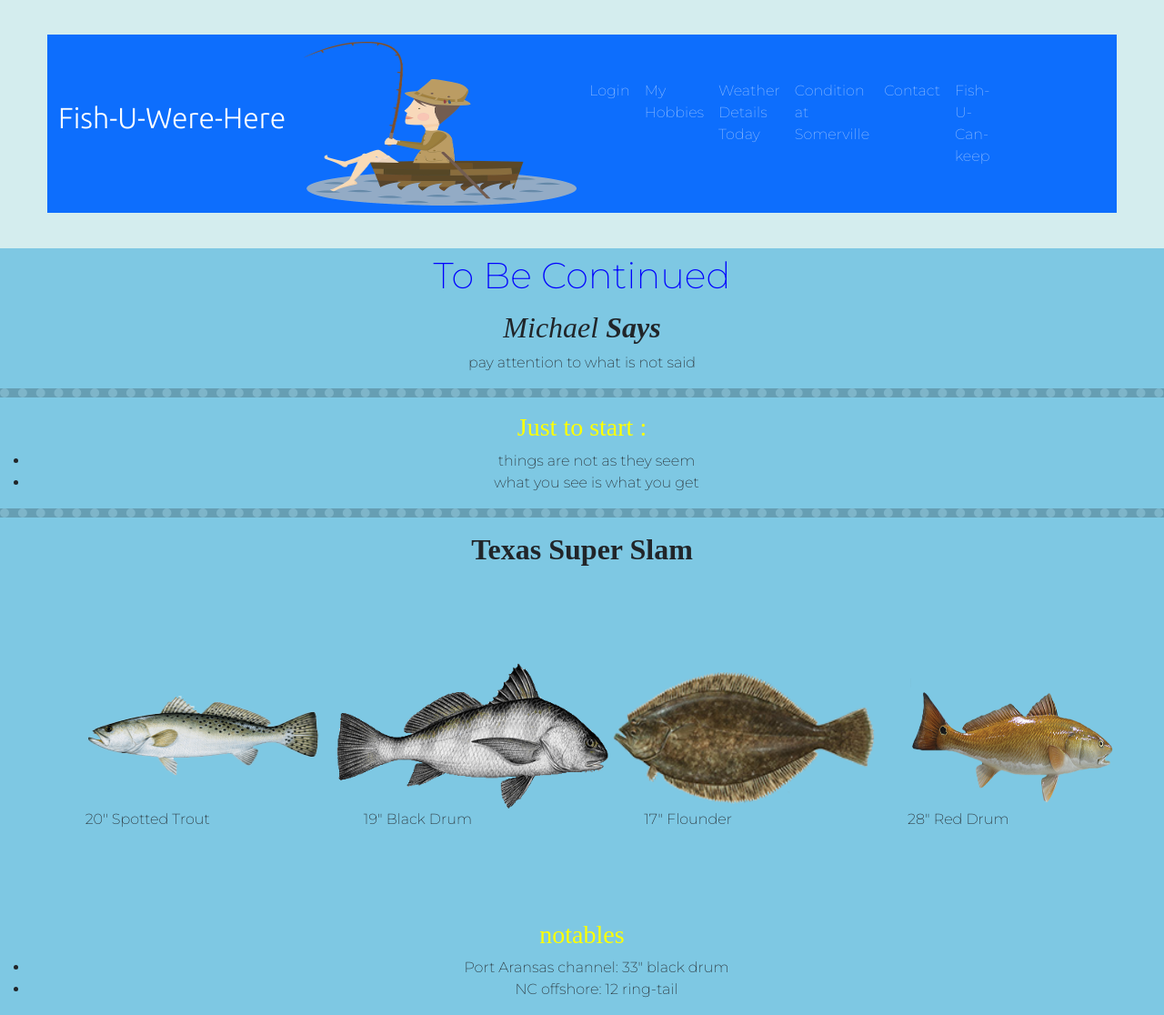
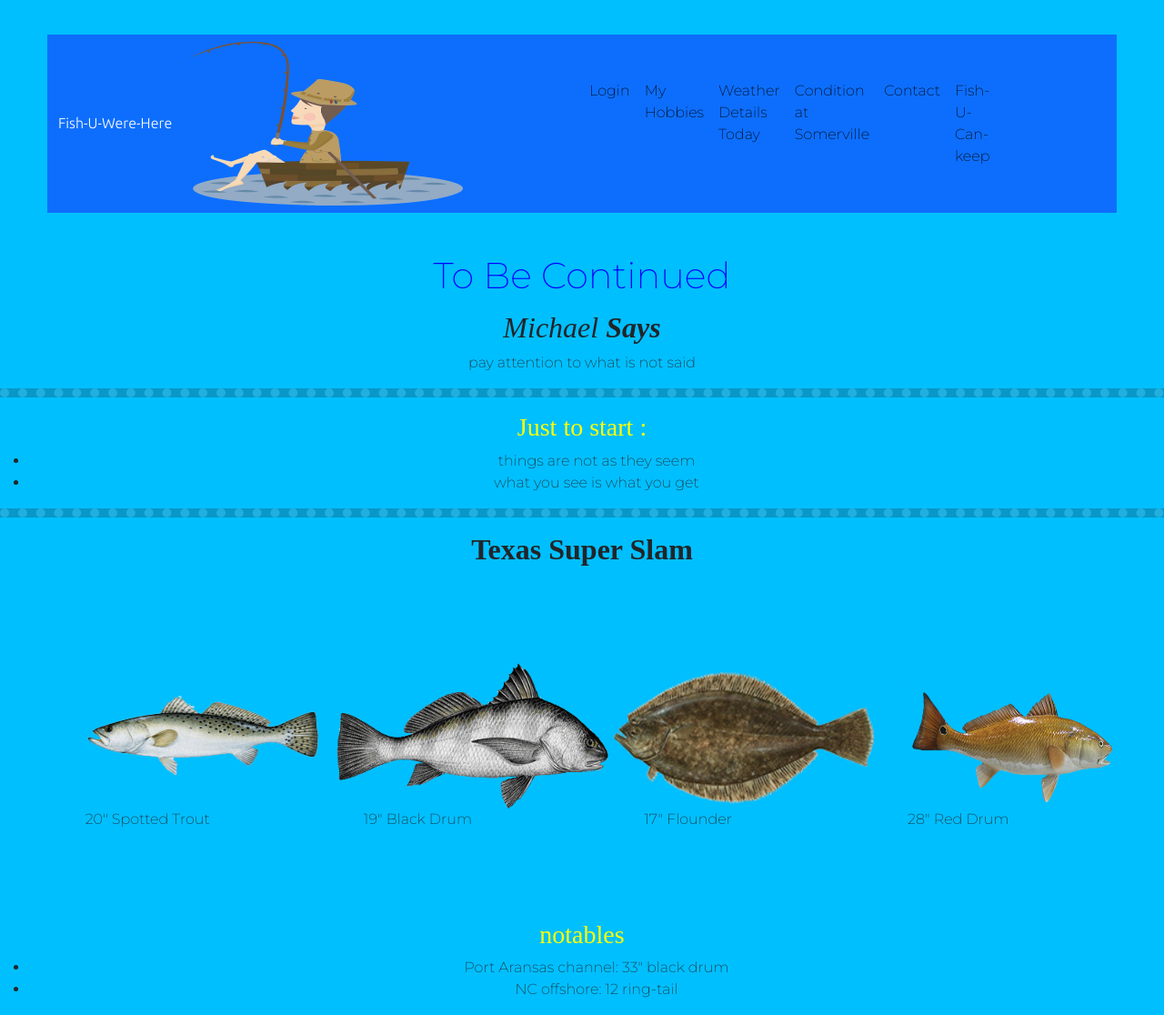
Before and after one commit to ehworks/fishy, a Python web app: template templates/index.html in a window 1280 px wide. Shown: the whole page at 91% size. Run offline with Jinja, Linux system fonts and the light colour scheme; the template is opened without the code that fills it, so the values that code supplies are empty; some libraries are stand-ins or nearby versions.

Commit message:
Add files via upload

```diff
--- a/static/style.css
+++ b/static/style.css
@@ -1,10 +1,12 @@
       #title {
-            background-color: #d4edee;
-            color: #000;
+         /*   background-color: #d4edee; */
+            background-color:	#00FFFF;
+            color: #0000;
             }
 
        body {
-            background-color: #7ec8e3;
+            /* background-color: #7ec8e3; */
+            background-color:	#00BFFF;
             font-family: "Montserrat";
             }
 
@@ -42,12 +44,16 @@
 
         .navbar-brand {
             font-family: "ubuntu";
-            font-size: 2rem;
+            font-size: 1rem;
            }
 
         .nav-item{
            padding: 0 18;
            }
+
+        .navbar-nav .nav-item .nav-link {
+           color: black;
+            }
 
         .nav-link{
             font-size: 1rem;
@@ -55,6 +61,7 @@
 
          .container-fluid {
             padding: 3% 5%;
+            background-color:	#00BFFF;
             }
 
         .continue {
```
Also changed, not shown: static/1205211011a_HDR.jpg (added), static/aransaspass.jpg (added), static/marlin.jpg (added), static/partofslam.jpg (added), static/somerville716.jpg (added), static/trentriver.jpg (added).
